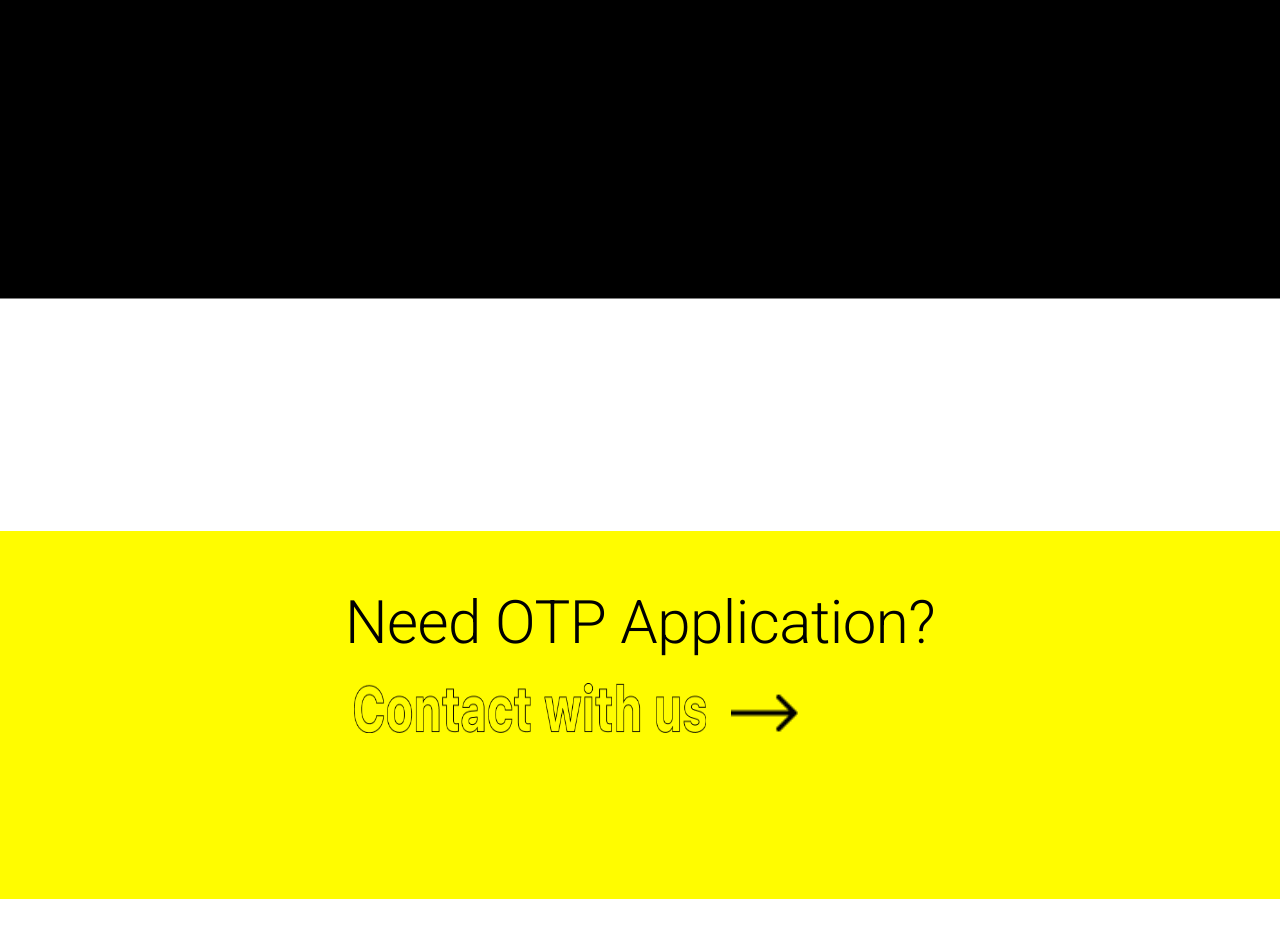
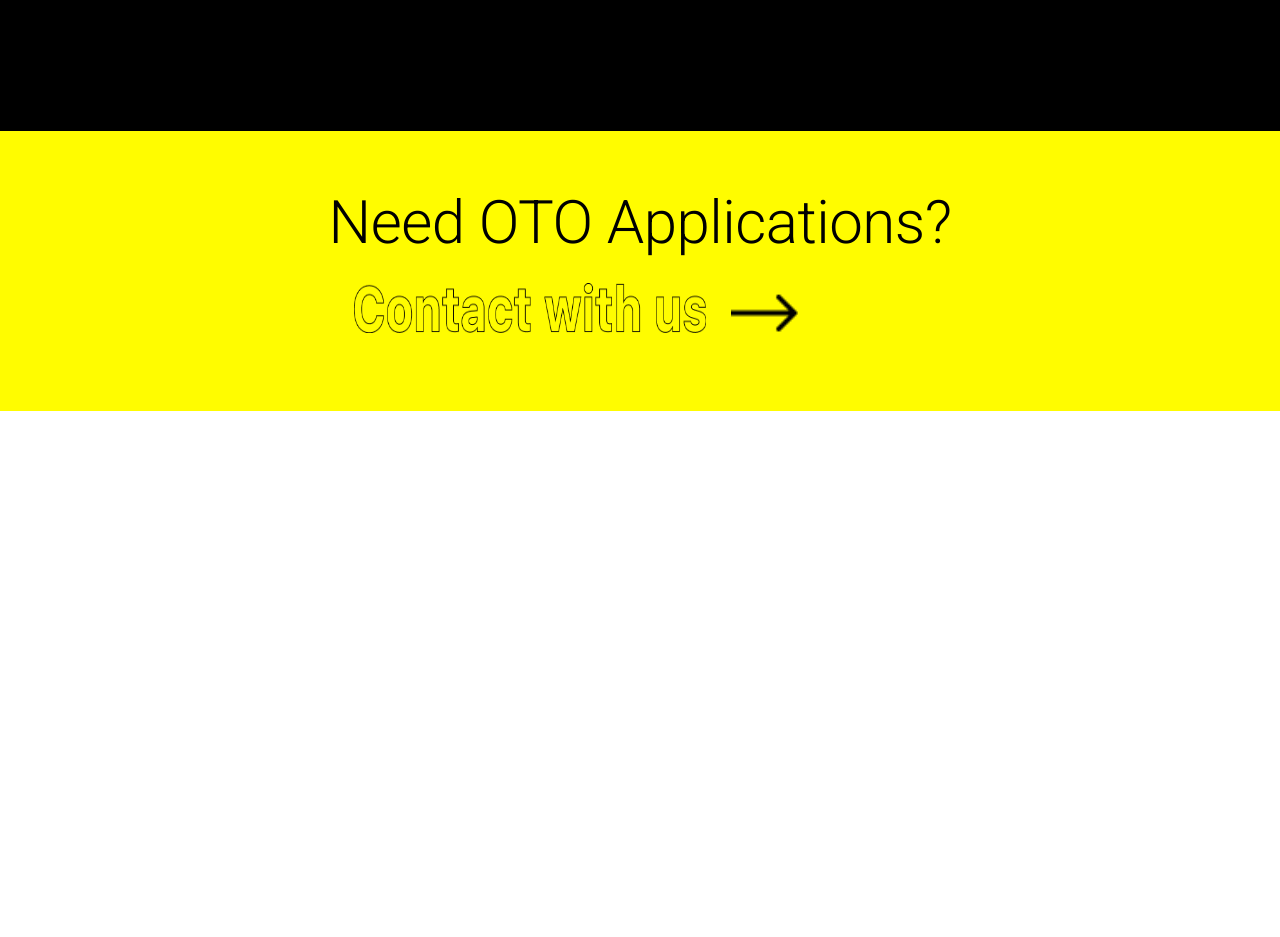
Before and after one commit to Rakibul-Hasan-max/Otoride, a React (Create React App) app: page / in a window 1280 px wide. Shown: the part 5740-6677 px from the top of the page. After the commit the page ends 6151 px from the top, so only its background shows below. Built offline with nearby package versions, Linux system fonts and the light colour scheme; a web font is replaced by a local one.

Commit message:
alomost done

```diff
--- a/src/Pages/Home/Contact.jsx
+++ b/src/Pages/Home/Contact.jsx
@@ -6,16 +6,14 @@ import arrow from '../../Images/arrow.png'
 
 const Contact = () => {
   return <>
-  <Box sx={{height:'46vh',backgroundColor:'#FFFC00',mb:10}}>
+    <Box sx={{height:'35vh',backgroundColor:'#FFFC00'}}>
       <Typography display="flex"  sx={{ justifyContent: 'center',pt:7 }} variant='h2'>
-            Need OTP Application?
+              Need OTO Applications?
       </Typography>
       <Box display="flex"  sx={{ justifyContent: 'center',ml:-16,mt:3}}>
           <img style={{width:'25%',marginRight:'25px'}} src={img} />
           <img style={{height:'5vh',marginTop:'10px'}} src={arrow} />
-
       </Box>
-
     </Box>
   </>;
 };
--- a/src/Pages/Home/World.jsx
+++ b/src/Pages/Home/World.jsx
@@ -3,24 +3,14 @@ import React from 'react';
 import rectangle from '../../Images/rectangle.png'
 import { Container, Fab, Grid, Typography } from '@mui/material';
 import globe from '../../Images/globe.png';
-import img from '../../Images/image6.png'
-
-
 
 const World = () => {
   return <>
-  {/* <Box classname="wrapper">
-      <img style={{height:'100%'}} src={rectangle} />
-  </Box>
-  <Box classname="wrapper-txt">
-
-  </Box> */}
-    <div  style={{ backgroundImage: `url(${rectangle})`,backgroundRepeat: 'no-repeat',
-        height:'200vh',width:'100%'}} >
-    <div style={{
+    <Box  style={{ backgroundImage: `url(${rectangle})`,backgroundRepeat: 'no-repeat',
+        height:'150vh',width:'100%'}} >
+      <Box style={{
         position:'relative',
       top:'70vh'
-
       }}>
         <Container>
         <Grid   container
@@ -54,10 +44,8 @@ const World = () => {
               <Typography>
                 We’ll help you
               </Typography>
-
             <Fab
                 variant="extended"
-
                 sx={{
                   backgroundColor: "#FEFB00",
                   "&:hover": {
@@ -70,34 +58,15 @@ const World = () => {
               Get Started
             </Fab>
           </Box>
-
             </Box>
             </Grid>
             <Grid item xs={6} md={5}>
               <img style={{width:'100%'}} src={globe} />
             </Grid>
-
           </Grid>
         </Container>
-      </div>
-
-      {/* <div style={{
-
-          position :'relative',
-
-
-          zIndex: 2
-      }}>
-          <Box>
-          <img style={{width:'100%'}} src={rectangle} />
       </Box>
-      </div> */}
-
-    </div>
-
-
-
-
+    </Box>
   </>;
 };
 
```
Lines whose indentation alone changed are shown as unchanged.
